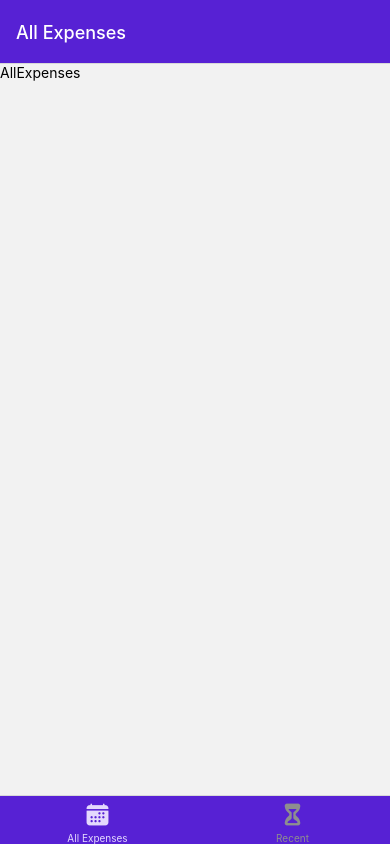
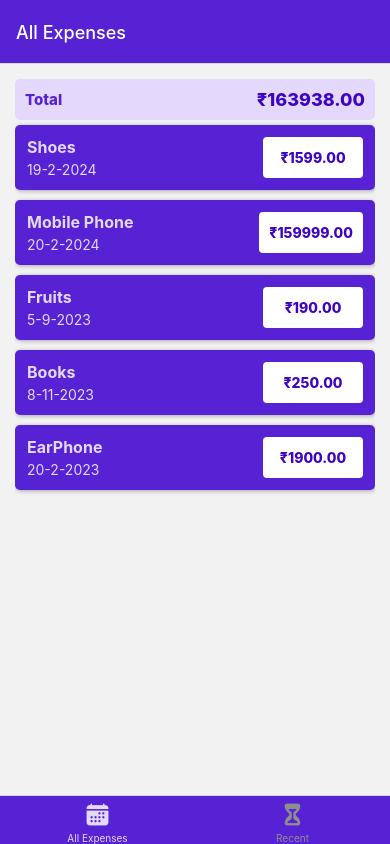
Before and after one commit to mkosssd/Expense-Tracker---React-Native, a React Native app: screen /AllExpenses in a window 390 px wide. Built offline with nearby package versions, Linux system fonts and the light colour scheme.

Commit message:
added expense output

```diff
--- /dev/null
+++ b/components/ExpensesOutput/ExpenseItem.js
@@ -0,0 +1,58 @@
+import { Pressable, StyleSheet, Text, View } from 'react-native'
+import { GlobalStyles } from '../../constants/styles'
+import { getFormattedDate } from '../../util/date'
+const ExpenseItem = ({ description, date, amount }) => {
+  return (
+    <Pressable>
+      <View style={styles.expenseItem}>
+        <View>
+          <Text style={[styles.textBase, styles.description]}>
+            {description}
+          </Text>
+          <Text style={styles.textBase}>{getFormattedDate(date )}</Text>
+        </View>
+        <View style={styles.amountContainer}>
+          <Text style={styles.amount}>₹{amount.toFixed(2)}</Text>
+        </View>
+      </View>
+    </Pressable>
+  )
+}
+export default ExpenseItem
+
+const styles = StyleSheet.create({
+  expenseItem: {
+    padding: 12,
+    marginVertical: 5,
+    borderRadius: 5,
+    backgroundColor: GlobalStyles.colors.primary400,
+    flexDirection: 'row',
+    justifyContent: 'space-between',
+    elevation: 3,
+    shadowColor: GlobalStyles.colors.gray500,
+    shadowRadius: 4,
+    shadowOffset: { width: 1, height: 1 },
+    shadowOpacity: 0.4
+  },
+  textBase: {
+    color: GlobalStyles.colors.primary50
+  },
+  description: {
+    fontSize: 16,
+    marginBottom: 4,
+    fontWeight: 'bold'
+  },
+  amountContainer: {
+    paddingHorizontal: 10,
+    paddingVertical: 5,
+    backgroundColor: 'white',
+    justifyContent: 'center',
+    alignItems: 'center',
+    borderRadius: 4,
+    minWidth: 100
+  },
+  amount: {
+    color: GlobalStyles.colors.primary500,
+    fontWeight: '800'
+  }
+})
--- a/components/ExpensesOutput/ExpensesList.js
+++ b/components/ExpensesOutput/ExpensesList.js
@@ -1,9 +1,18 @@
-import { FlatList } from "react-native"
-
-const ExpensesList = () => {
-    return <FlatList>
-
-    </FlatList>
+import { FlatList, StyleSheet, Text } from 'react-native'
+import ExpenseItem from './ExpenseItem'
+const renderExpenseItem = itemData => {
+  return <ExpenseItem {...itemData.item} />
+}
+const ExpensesList = ({ expenses }) => {
+  return (
+    <FlatList
+      data={expenses}
+      renderItem={renderExpenseItem}
+      keyExtractor={item => item.id}
+    />
+  )
 }
 
 export default ExpensesList
+
+const styles = StyleSheet.create({})
--- a/components/ExpensesOutput/ExpensesOutput.js
+++ b/components/ExpensesOutput/ExpensesOutput.js
@@ -1,12 +1,56 @@
-import { FlatList, View } from 'react-native'
+import { FlatList, StyleSheet, View } from 'react-native'
 import ExpensesSummary from './ExpensesSummary'
 import ExpensesList from './ExpensesList'
+import { GlobalStyles } from '../../constants/styles'
+
+const DUMMY_EXPENSES = [
+  {
+    id: 'e1',
+    description: 'Shoes',
+    amount: 1599.0,
+    date: new Date('2024-02-19')
+  },
+  {
+    id: 'e2',
+    description: 'Mobile Phone',
+    amount: 159999.0,
+    date: new Date('2024-02-20')
+  },
+  {
+    id: 'e3',
+    description: 'Fruits',
+    amount: 190.0,
+    date: new Date('2023-09-05')
+  },
+  {
+    id: 'e4',
+    description: 'Books',
+    amount: 250.0,
+    date: new Date('2023-11-08')
+  },
+  {
+    id: 'e5',
+    description: 'EarPhone',
+    amount: 1900.0,
+    date: new Date('2023-02-20')
+  }
+]
 
 const ExpensesOutput = ({ expenses, expensesPeriod }) => {
-  return <View>
-    <ExpensesSummary expenses={expenses} periodName={expensesPeriod}/>
-    <ExpensesList/>
-  </View>
+  return (
+    <View style={styles.container}>
+      <ExpensesSummary expenses={DUMMY_EXPENSES} periodName={expensesPeriod} />
+      <ExpensesList expenses={DUMMY_EXPENSES} />
+    </View>
+  )
 }
 
 export default ExpensesOutput
+
+const styles = StyleSheet.create({
+  container: {
+    paddingHorizontal: 15,
+    paddingTop: 15,
+    flex: 1,
+  }
+})
--- a/components/ExpensesOutput/ExpensesSummary.js
+++ b/components/ExpensesOutput/ExpensesSummary.js
@@ -1,15 +1,38 @@
-import { Text, View } from 'react-native'
-
+import { StyleSheet, Text, View } from 'react-native'
+import { GlobalStyles } from '../../constants/styles'
 const ExpensesSummary = ({ expenses, periodName }) => {
   const expensesSum = expenses.reduce((sum, expense) => {
     return sum + expense.amount
   }, 0)
   return (
-    <View>
-      <Text>{periodName}</Text>
-      <Text>${expensesSum.toFixed(2)}</Text>
+    <View style={styles.container}>
+      <Text style={[styles.textContainer, styles.periodName]}>{periodName}</Text>
+      <Text style={[styles.textContainer, styles.expense]}>₹{expensesSum.toFixed(2)}</Text>
     </View>
   )
 }
 
 export default ExpensesSummary
+
+const styles = StyleSheet.create({
+  container: {
+    padding: 10,
+    backgroundColor: GlobalStyles.colors.primary50,
+    borderRadius: 5,
+    flexDirection: 'row',
+    justifyContent: 'space-between',
+    alignItems: 'center'
+
+  },
+  textContainer: {
+    fontWeight: '800',
+  },
+  periodName: {
+    fontSize: 15,
+    color: GlobalStyles.colors.primary400,
+  },
+  expense: {
+    fontSize: 18,
+    color: GlobalStyles.colors.primary500,
+  }
+})
--- a/screens/AllExpenses.js
+++ b/screens/AllExpenses.js
@@ -1,7 +1,8 @@
 import { Text } from "react-native"
+import ExpensesOutput from "../components/ExpensesOutput/ExpensesOutput"
 
 const AllExpenses = () => {
-    return <Text>AllExpenses</Text>
+    return <ExpensesOutput expensesPeriod="Total"/>
 }
 
 export default AllExpenses
--- a/screens/RecentExpenses.js
+++ b/screens/RecentExpenses.js
@@ -1,7 +1,8 @@
 import { Text } from "react-native"
+import ExpensesOutput from "../components/ExpensesOutput/ExpensesOutput"
 
 const RecentExpenses = () => {
-    return <Text>RecentExpenses</Text>
+    return <ExpensesOutput expensesPeriod="7 Days"/>
 }
 
 export default RecentExpenses
--- /dev/null
+++ b/util/date.js
@@ -0,0 +1,3 @@
+export function getFormattedDate (date) {
+  return `${date.getDate()}-${date.getMonth() + 1}-${date.getFullYear()}`
+}
```
